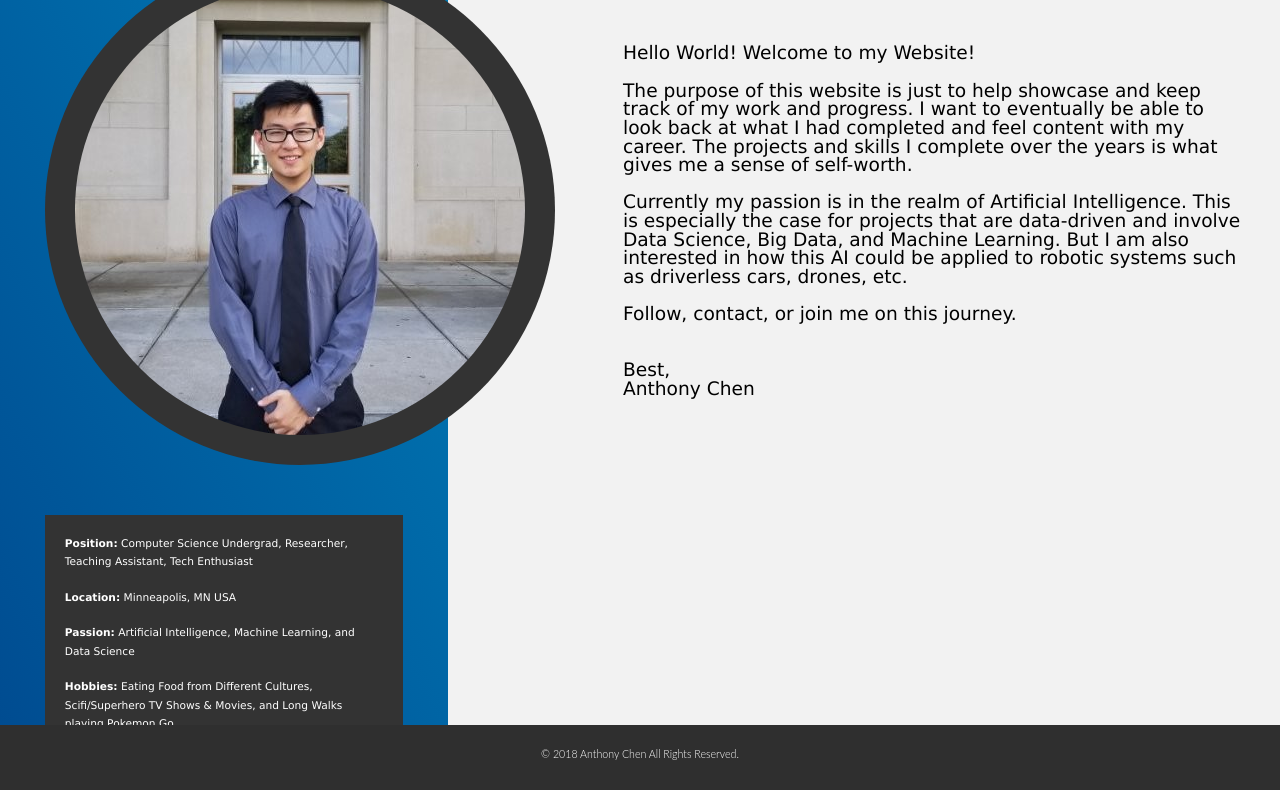
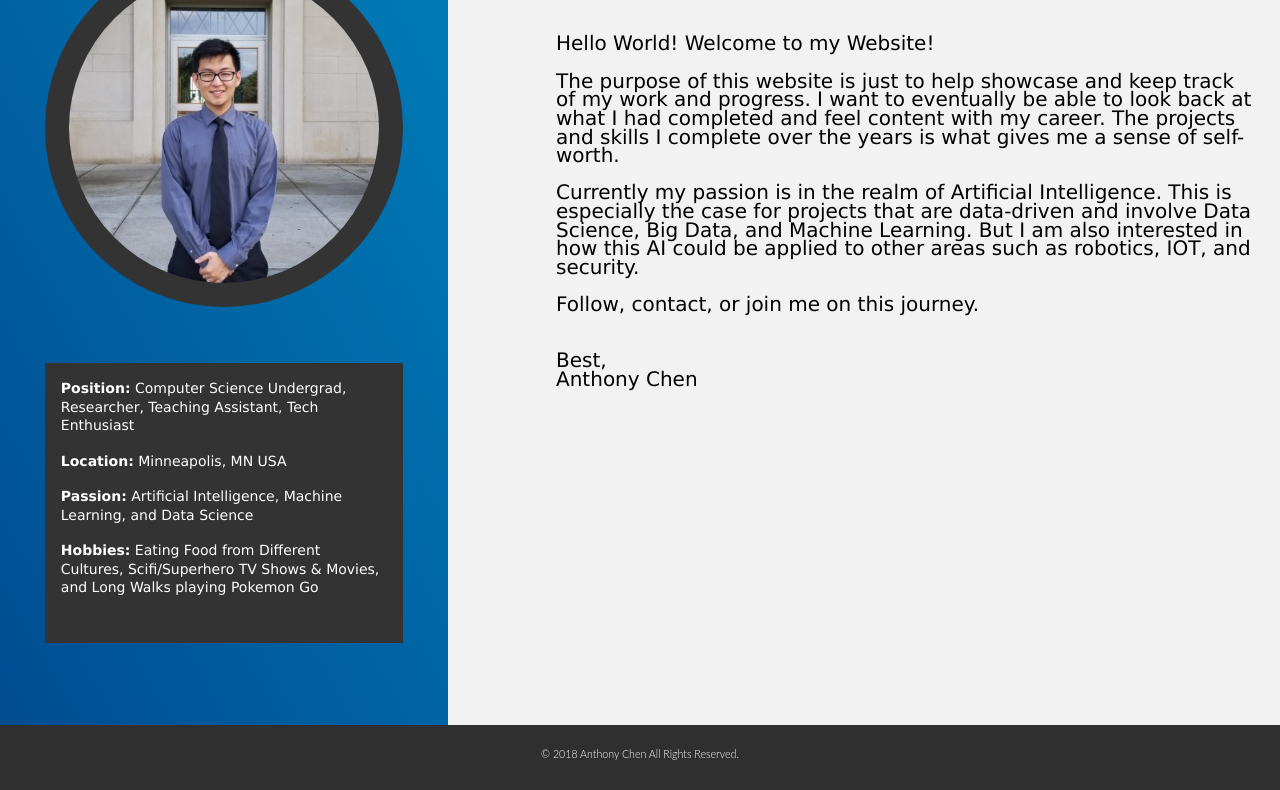
Before and after one commit to toekneechin777/Bio, a plain HTML site: page html/about_me.html in a window 1280 px wide. Shown: the part 253-1043 px from the top of the page. Drawn offline with Linux system fonts and the light colour scheme.

Commit message:
Fixed scaling for about me page

```diff
--- a/css/about_me.css
+++ b/css/about_me.css
@@ -16,20 +16,21 @@
   width: 65%;
   height: 100%;
   float: right;
-  padding-right: 3em;
+  padding-right: 3vh;
 }
 
 .my-pic {
   position: relative;
-  top: 30px;
+  top: 3vh;
   left: 10%;
-  padding: 30px;
+  width: 80%;
+  padding: 3vh;
   background-color: #333;
   border-radius: 50%;
 }
 
 .prof-box {
-  padding: 20px;
+  padding: 2vh;
   position: relative;
   top: 10%;
   height: 35%;
@@ -40,7 +41,7 @@
 
 .prof-box p {
   color: white;
-  font-size: 1em;
+  font-size: 1.75vh;
   font-family: "Verdana", "sans-serif";
 }
 
@@ -52,8 +53,8 @@
 .right_profile p {
   color: black;
   text-align: left;
-  padding-left: 175px;
-  padding-top: 50px;
-  font-size: 1.75em;
+  padding-left: 13.5vh;
+  padding-top: 5vh;
+  font-size: 2.5vh;
   font-family: "Verdana", "sans-serif";
 }
--- a/css/education.css
+++ b/css/education.css
@@ -136,6 +136,7 @@
   color: black;
   font-family: "Verdana", "sans-serif";
   text-align: center;
+  font-size: 4vh;
 }
 
 .clear {
--- a/html/about_me.html
+++ b/html/about_me.html
@@ -83,7 +83,7 @@
             The projects and skills I complete over the years is what gives me a sense of self-worth. <br/><br/>
             Currently my passion is in the realm of Artificial Intelligence.
             This is especially the case for projects that are data-driven and involve Data Science, Big Data, and Machine Learning.
-            But I am also interested in how this AI could be applied to robotic systems such as driverless cars, drones, etc. <br/><br/>
+            But I am also interested in how this AI could be applied to other areas such as robotics, IOT, and security. <br/><br/>
             Follow, contact, or join me on this journey. <br/><br/><br/>
             Best,<br/>
             Anthony Chen
```
